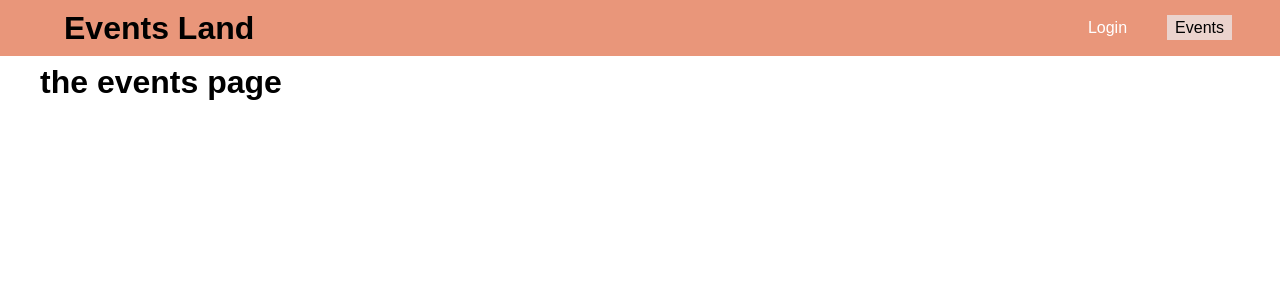
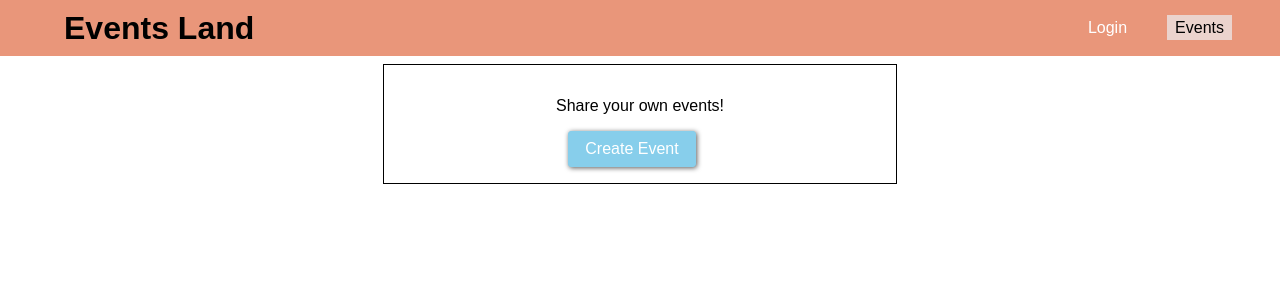
Before and after one commit to vbertoletti/Event-Booking, a React (Create React App) app in the folder client/: page /events in a window 1280 px wide. Shown: the top 300 px of the page. Built offline with nearby package versions, Linux system fonts and the light colour scheme.

Commit message:
add a bit of content to the events page so user can create their own events

```diff
--- a/client/src/index.css
+++ b/client/src/index.css
@@ -3,3 +3,38 @@ body {
   padding: 0;
   font-family: sans-serif;
 }
+
+.form-control label,
+.form-control input {
+  width: 100%;
+  display: block;
+}
+
+.form-control label {
+  margin-bottom: 0.5rem;
+}
+
+.form-control {
+  margin-bottom: 1rem;
+}
+
+.form-actions button,
+.btn {
+  background-color: skyblue;
+  font: inherit;
+  border: 1px solid skyblue;
+  border-radius: 3px;
+  padding: 0.5rem 1rem;
+  margin-right: 1rem;
+  box-shadow: 1px 1px 5px rgba(0, 0, 0, 0.65);
+  color: white;
+  cursor: pointer;
+}
+
+.form-actions button:hover,
+.form-actions button:active,
+.btn:hover,
+.btn:active {
+  background: rgb(235, 180, 135);
+  border-color: rgb(235, 180, 135);
+}
--- a/client/src/pages/Auth.css
+++ b/client/src/pages/Auth.css
@@ -3,35 +3,3 @@
   max-width: 80%;
   margin: 5rem auto;
 }
-
-.form-control label,
-.form-control input {
-  width: 100%;
-  display: block;
-}
-
-.form-control label {
-  margin-bottom: 0.5rem;
-}
-
-.form-control {
-  margin-bottom: 1rem;
-}
-
-.form-actions button {
-  background-color: skyblue;
-  font: inherit;
-  border: 1px solid skyblue;
-  border-radius: 3px;
-  padding: 0.5rem 1rem;
-  margin-right: 1rem;
-  box-shadow: 1px 1px 5px rgba(0, 0, 0, 0.65);
-  color: white;
-  cursor: pointer;
-}
-
-.form-actions button:hover,
-.form-actions button:active {
-  background: rgb(235, 180, 135);
-  border-color: rgb(235, 180, 135);
-}
--- /dev/null
+++ b/client/src/pages/Events.css
@@ -0,0 +1,8 @@
+.events-control {
+  text-align: center;
+  border: 1px solid black;
+  padding: 1rem;
+  margin: 2rem auto;
+  width: 30rem;
+  max-width: 80%;
+}
--- a/client/src/pages/Events.js
+++ b/client/src/pages/Events.js
@@ -1,8 +1,14 @@
 import React, { Component } from "react";
+import "./Events.css";
 
 class EventsPage extends Component {
   render() {
-    return <h1>the events page</h1>;
+    return (
+      <div className="events-control">
+        <p>Share your own events!</p>
+        <button className="btn">Create Event</button>
+      </div>
+    );
   }
 }
 
```
